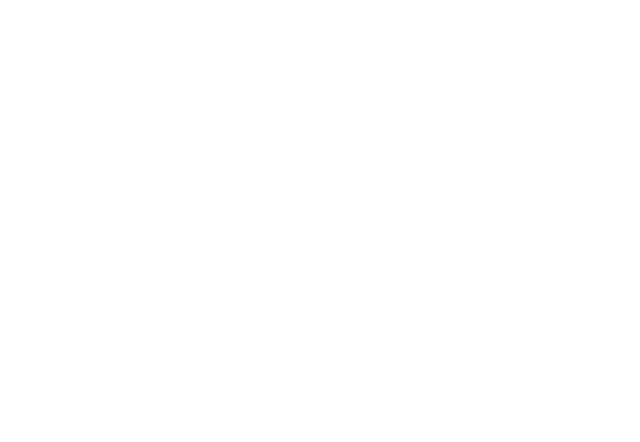
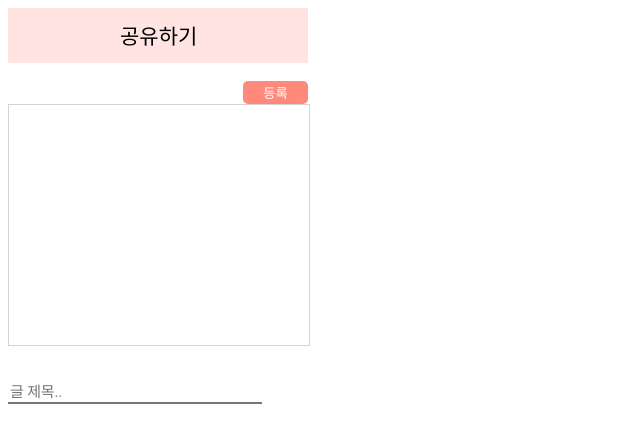
Before and after one commit to HJTN/SW_TP, a React (Create React App) app: page /UploadPage in a window 1280 px wide. Before the commit this address had no page. Shown: the top 442 px of the page, without its empty margins (0-640 px from the left). Built offline with nearby package versions, Linux system fonts and the light colour scheme.

Commit message:
uploadpage

```diff
--- a/package.json
+++ b/package.json
@@ -6,8 +6,13 @@
     "@testing-library/jest-dom": "^5.16.4",
     "@testing-library/react": "^13.1.1",
     "@testing-library/user-event": "^13.5.0",
+    "antd": "^4.20.5",
     "react": "^18.0.0",
     "react-dom": "^18.0.0",
+    "react-dropzone": "^14.2.1",
+    "react-hook-form": "^7.31.1",
+    "react-icons": "^4.3.1",
+    "react-router-dom": "^6.3.0",
     "react-scripts": "5.0.1",
     "web-vitals": "^2.1.4"
   },
--- a/src/App.js
+++ b/src/App.js
@@ -4,6 +4,7 @@
 import Login from "./Login";
 import JoinFin from "./JoinFin";
 import Certify from './Certify';
+import UploadPage from "./UploadPage";
 
 function App() {
   return (
@@ -12,6 +13,8 @@
       <Route path="/Join" exact element={<Join />} />
       <Route path="/JoinFin" exact element={<JoinFin />} />
       <Route path="/Certify" exact element={<Certify />} />
+      <Route path="/UploadPage" exact element={<UploadPage />} />
+
     </Routes>
   );
 }
--- /dev/null
+++ b/src/FileUpload.js
@@ -0,0 +1,47 @@
+import React, {useState} from 'react';
+import Dropzone from 'react-dropzone';
+
+function FileUpload(props)
+{
+    const [Images, setImages] = useState([])
+
+    /*const dropHandler = (files) => {
+
+        let formData = new FormData(); // FormData안에는 전달하는 파일의 정보
+        const config = {
+            header: { 'content-type': 'multipart/fomr-data'} // header에 파일의 contenttype을 전해줌
+        }
+        formData.append("file", files[0])
+
+        axios.post('url', formData, config)
+            .then(response => {
+                if(response.data.success) {
+                    setImages([...Images, response.data.filePath])
+                    props.refreshFunction([...Images, response.data.filePath])
+
+                } else {
+                    alert('파일을 저장하는데 실패했습니다.')
+                }
+            })
+    }*/
+
+    return (
+        <div style={{display: 'flex', justifyContent: 'space-between'}}>
+            <Dropzone onDrop={acceptedFiles => console.log(acceptedFiles)}>
+            {({getRootProps, getInputProps}) => (
+                <div
+                    style={{
+                        width: 300, height: 240, border: '1px solid lightgray',
+                        display: 'flex', alignItems: 'center', justifyContent: 'center'
+                    }}
+                    {...getRootProps()}>
+                    <input {...getInputProps()} />
+
+                </div>
+            )}
+            </Dropzone>
+        </div>
+    );
+}
+
+export default FileUpload;
--- /dev/null
+++ b/src/UploadPage.js
@@ -0,0 +1,36 @@
+import React, {useState} from 'react';
+import useForm from 'react-hook-form';
+import FileUpload from './FileUpload';
+import styles from "./UploadPage.module.css";
+
+function UploadPage()
+{
+    const [Title, setTitle] = useState("")
+    const [Images, setImages] = useState([])
+
+    const titleChangeHandler = (event) => {
+        setTitle(event.currentTarget.value)
+    }
+
+    const updateImages = (newImages) => {
+        setImages(newImages)
+    }
+
+    return(
+        <div>
+            <div className={styles.box}>
+            <h2 className={styles.Title}>공유하기</h2>
+            </div>
+            <br/>
+            <button className={styles.RegisterBtn}>등록</button>
+            <form>
+                <FileUpload refreshFunction={updateImages} />
+                <br />
+                <br />
+                <input className={styles.WriteTitle} placeholder="글 제목.." value={Title}/>
+            </form>
+        </div>
+    )
+}
+
+export default UploadPage;
--- /dev/null
+++ b/src/UploadPage.module.css
@@ -0,0 +1,48 @@
+.box {
+    width: 300px;
+    height: 55px;
+    Top:-20px;
+    background: #FFE4E1;
+}
+
+.Title{
+    position: absolute;
+    font-family: Roboto;
+    font-size: 21px;
+    font-weight: normal;
+    font-style: normal;
+    align-items: center;
+    Width:200px;
+    height: 40px;
+    Left: 120px;
+    Top: 3px;
+}
+
+.RegisterBtn{
+    position: relative;
+    Width:65px;
+    height: 23px;
+    Left:235px;
+    background: #FF897B;
+    border: none;
+    border-radius: 5px;
+    color: white;
+    font-family: Roboto;
+}
+
+.WriteTitle{
+    position: absolute;
+    width: 250px;
+
+    font-family: Roboto;
+    font-style: normal;
+    font-weight: normal;
+    font-size: 15px;
+    line-height: 11px;
+    text-align: left;
+    letter-spacing: -0.165px;
+    border-top: none;
+    border-left: none;
+    border-right: none;
+    color: #979797;
+}
```
Also changed, not shown: 2 other files (tests, documents, lock files or other folders).
